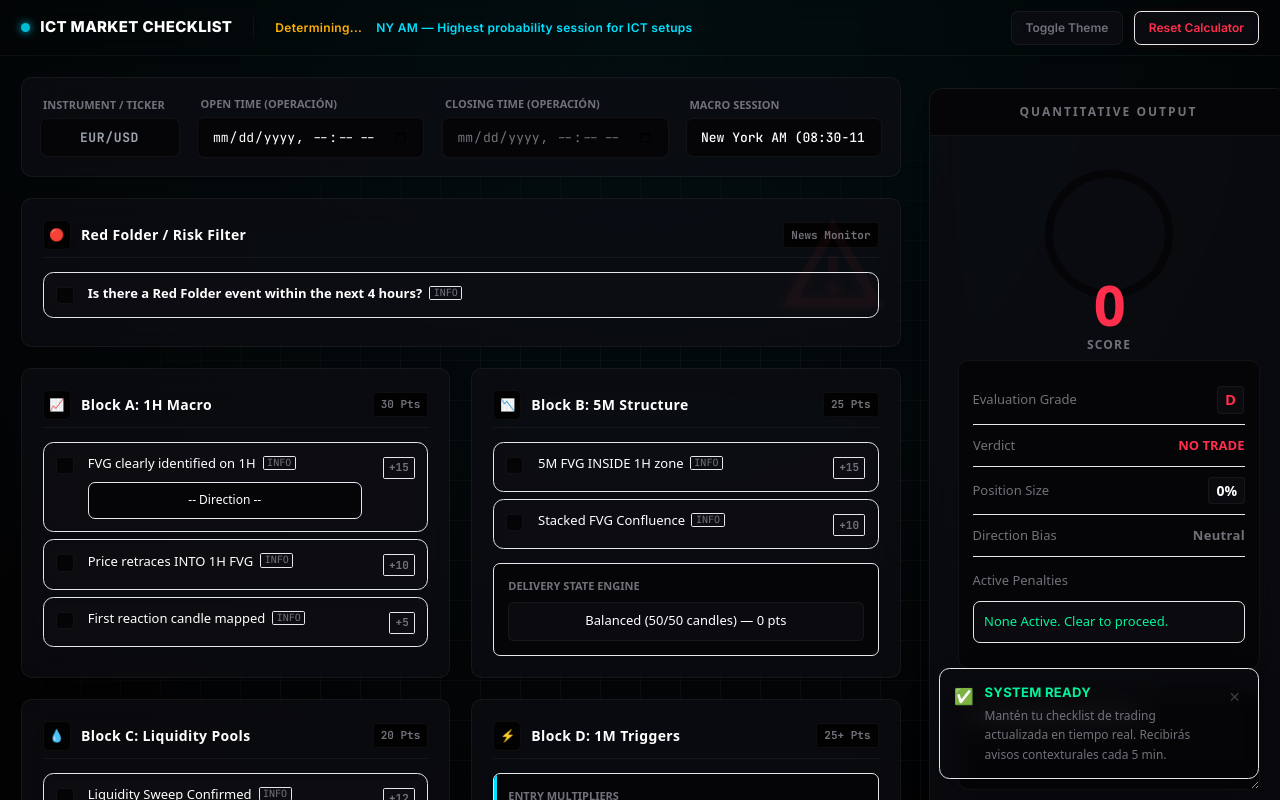
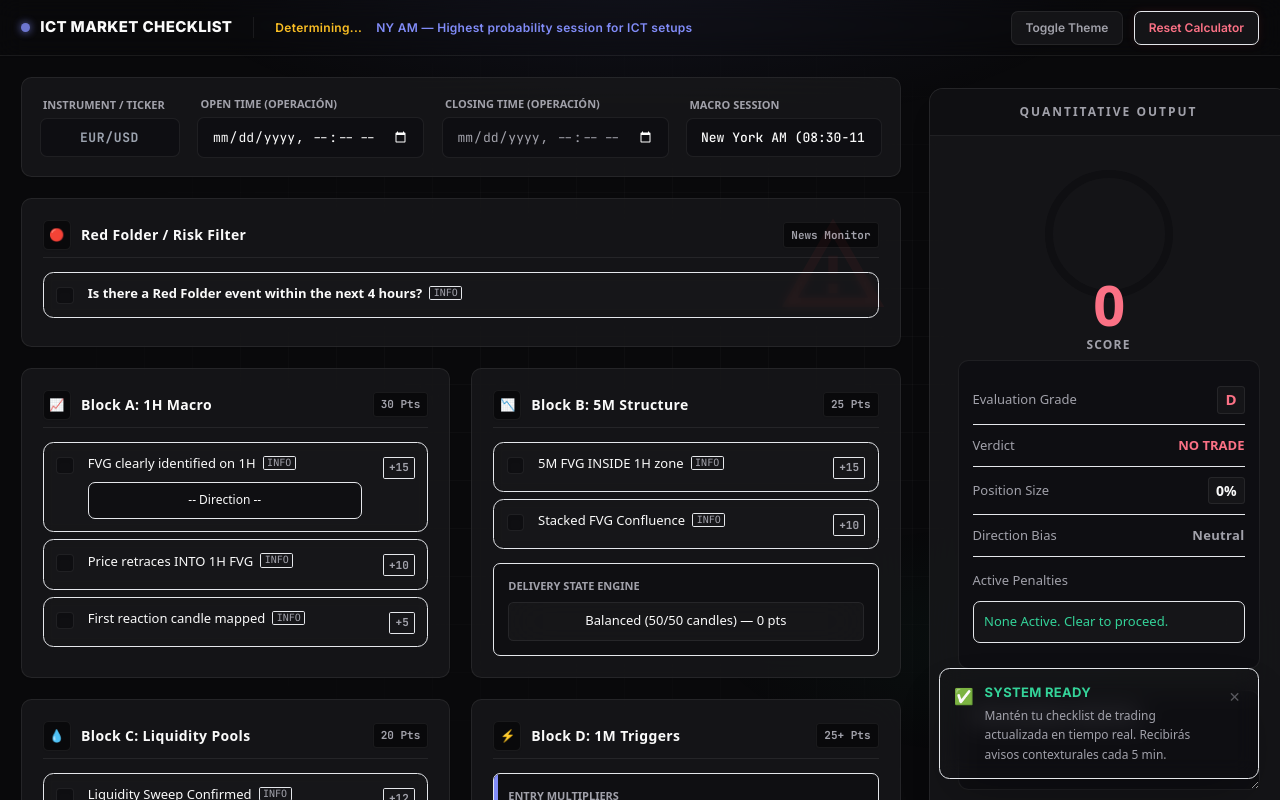
Before and after one commit to Noobiez16/ICT-Market, a Next.js app: page / in a window 1280 px wide. Shown: the top 800 px of the page. Built offline with nearby package versions, Linux system fonts and the light colour scheme.

Commit message:
Fix PDF print generation producing a black void, enforce strict Light Theme paper colors

```diff
--- a/src/app/globals.css
+++ b/src/app/globals.css
@@ -1,70 +1,115 @@
+@import url('https://fonts.googleapis.com/css2?family=Inter:wght@300;400;500;600;700;800&family=JetBrains+Mono:wght@400;500;600;700&display=swap');
+
 @tailwind base;
 @tailwind components;
 @tailwind utilities;
 
 @layer base {
   :root {
-    color-scheme: light dark;
-    --bg-main: #f4f4f5;
-    --bg-card: #ffffff;
+    color-scheme: light;
+    /* ── Backgrounds ── */
+    --bg-main:   #f5f5f6;
+    --bg-card:   #ffffff;
+    --input-bg:  #fafafa;
+    --item-hover:#f2f2f3;
+
+    /* ── Borders ── */
     --border-subtle: #e4e4e7;
-    --text-primary: #09090b;
+
+    /* ── Text ── */
+    --text-primary:   #18181b;
     --text-secondary: #71717a;
-    --bullish: #10b981;
-    --bearish: #ef4444;
-    --warning: #f59e0b;
-    --accent: #3b82f6;
-    --input-bg: #fafafa;
-    --item-hover: #f4f4f5;
+
+    /* ── Semantic (desaturated, elegant) ── */
+    --bullish: #059669;   /* Emerald-600 — cool, professional green  */
+    --bearish: #e11d48;   /* Rose-600    — terracotta red, non-casino */
+    --warning: #d97706;   /* Amber-600   — warm amber, subdued        */
+    --accent:  #6366f1;   /* Indigo-500  — premium brand colour       */
+
+    /* ── Glow helpers ── */
+    --bullish-glow: rgba(5,  150, 105, 0.18);
+    --bearish-glow: rgba(225, 29,  72,  0.18);
+    --accent-glow:  rgba(99, 102, 241, 0.20);
   }
 
   .dark {
-    /* Hyper-futuristic Trading / Web3 DEX Theme */
-    --bg-main: #020203; /* Deepest void black */
-    --bg-card: rgba(14, 14, 20, 0.65); /* Translucent glass */
-    --border-subtle: rgba(255, 255, 255, 0.05); /* Faint structural borders */
-    --text-primary: #ffffff; /* Pure white */
-    --text-secondary: #71717a; /* Zink 500 for high contrast tech look */
-    --bullish: #00F59B; /* Cyberpunk Neon Green */
-    --bearish: #FF2E4C; /* Cyberpunk Neon Red */
-    --warning: #FFB000; /* Warning Amber */
-    --accent: #00E1FF; /* Sci-Fi Cyan/Blue */
-    --input-bg: #050508; /* Deep void for inputs to sink inward */
-    --item-hover: rgba(0, 225, 255, 0.05); /* Faint cyan hovering */
+    color-scheme: dark;
+    /* ── Backgrounds ── */
+    --bg-main:   #09090b;          /* zinc-950 */
+    --bg-card:   rgba(24,24,27,0.80);   /* zinc-900 translucent */
+    --input-bg:  rgba(15,15,18,0.90);   /* deeper sink */
+    --item-hover:rgba(39,39,42,0.70);   /* zinc-800 */
+
+    /* ── Borders ── */
+    --border-subtle: rgba(255,255,255,0.07);
+
+    /* ── Text ── */
+    --text-primary:   #fafafa;      /* zinc-50  */
+    --text-secondary: #a1a1aa;      /* zinc-400 */
+
+    /* ── Semantic ── */
+    --bullish: #34d399;   /* Emerald-400 — no neon, just clean teal   */
+    --bearish: #fb7185;   /* Rose-400    — elegant cool-rose           */
+    --warning: #fbbf24;   /* Amber-400   — gold-amber                  */
+    --accent:  #818cf8;   /* Indigo-400  — softer, premium indigo      */
+
+    /* ── Glow helpers ── */
+    --bullish-glow: rgba(52,  211, 153, 0.15);
+    --bearish-glow: rgba(251, 113, 133, 0.15);
+    --accent-glow:  rgba(129, 140, 248, 0.15);
+  }
+
+  *, *::before, *::after {
+    box-sizing: border-box;
+  }
+
+  html {
+    scroll-behavior: smooth;
   }
 
   body {
-    @apply bg-bgMain text-textPrimary font-sans antialiased relative;
+    @apply bg-bgMain text-textPrimary antialiased;
+    font-family: 'Inter', ui-sans-serif, system-ui, sans-serif;
+    position: relative;
   }
 
-  /* Glassmorphism hook for Tailwind bg-card */
-  .bg-bgCard {
-    backdrop-filter: blur(24px) saturate(150%);
-    -webkit-backdrop-filter: blur(24px) saturate(150%);
+  /* ── Subtle page-level background glow (light) ── */
+  body::before {
+    content: "";
+    position: fixed;
+    inset: 0;
+    z-index: -2;
+    pointer-events: none;
+    background:
+      radial-gradient(ellipse 80% 50% at 50% -10%, rgba(99,102,241,0.06) 0%, transparent 60%);
   }
 
-  /* Futuristic Radial & Grid background */
-  body::before {
-    content: "";
-    position: absolute;
-    inset: 0;
-    z-index: -2;
-    background: radial-gradient(circle at 50% 0%, rgba(0, 225, 255, 0.05) 0%, transparent 60%);
-    pointer-events: none;
+  /* ── Dark-mode extra depth ── */
+  .dark body::before {
+    background:
+      radial-gradient(ellipse 70% 40% at 50% -5%, rgba(129,140,248,0.08) 0%, transparent 55%),
+      radial-gradient(ellipse 50% 30% at 80% 80%,  rgba(52,211,153,0.04) 0%, transparent 50%);
   }
 
-  body::after {
+  /* ── Sub-pixel grid only in dark mode ── */
+  .dark body::after {
     content: "";
-    position: absolute;
+    position: fixed;
     inset: 0;
     z-index: -1;
     pointer-events: none;
     background-image:
-      linear-gradient(rgba(255,255,255,0.03) 1px, transparent 1px),
-      linear-gradient(90deg, rgba(255,255,255,0.03) 1px, transparent 1px);
-    background-size: 40px 40px;
-    mask-image: radial-gradient(ellipse at center, black 40%, transparent 80%);
-    -webkit-mask-image: radial-gradient(ellipse at center, black 40%, transparent 80%);
+      linear-gradient(rgba(255,255,255,0.025) 1px, transparent 1px),
+      linear-gradient(90deg, rgba(255,255,255,0.025) 1px, transparent 1px);
+    background-size: 48px 48px;
+    mask-image: radial-gradient(ellipse at center, black 30%, transparent 75%);
+    -webkit-mask-image: radial-gradient(ellipse at center, black 30%, transparent 75%);
+  }
+
+  /* ── Glassmorphism for cards ── */
+  .bg-bgCard {
+    backdrop-filter: blur(20px) saturate(140%);
+    -webkit-backdrop-filter: blur(20px) saturate(140%);
   }
 }
 
@@ -72,107 +117,104 @@
   .mono-text {
     font-family: 'JetBrains Mono', 'Roboto Mono', monospace;
   }
+
+  /* Glow utilities */
+  .glow-accent   { box-shadow: 0 0 24px var(--accent-glow); }
+  .glow-bullish  { box-shadow: 0 0 20px var(--bullish-glow); }
+  .glow-bearish  { box-shadow: 0 0 20px var(--bearish-glow); }
+  .text-glow-accent  { text-shadow: 0 0 18px var(--accent-glow); }
+  .text-glow-score   { text-shadow: 0 0 28px currentColor; }
 }
 
-/* Custom Scrollbar for Terminal aesthetic */
-::-webkit-scrollbar {
-  width: 8px;
-  height: 8px;
-}
+/* ── Custom Scrollbar ── */
+::-webkit-scrollbar        { width: 6px; height: 6px; }
+::-webkit-scrollbar-track  { background: transparent; }
+::-webkit-scrollbar-thumb  { background: var(--border-subtle); border-radius: 9999px; }
+::-webkit-scrollbar-thumb:hover { background: var(--text-secondary); }
 
-::-webkit-scrollbar-track {
-  background: var(--bg-main);
-}
+/* ═══════════════════════════════════════════
+   PRINT / PDF MEDIA OPTIMISATION
+   ═══════════════════════════════════════════ */
+@media print {
+  @page { margin: 1cm; }
 
-::-webkit-scrollbar-thumb {
-  background: var(--border-subtle);
-  border-radius: 4px;
-}
-
-::-webkit-scrollbar-thumb:hover {
-  background: var(--text-secondary);
-}
-
-/* ========================================= */
-/* PRINT MEDIA OPTIMIZATION (PDF EXPORT FIX) */
-/* ========================================= */
-@media print {
-  @page {
-    margin: 1.5cm;
+  /* Enforce Light Theme for PDF Export to prevent black void */
+  :root, .dark {
+    --bg-main: #ffffff !important;
+    --bg-card: #ffffff !important;
+    --text-primary: #000000 !important;
+    --text-secondary: #333333 !important;
+    --border-subtle: #dbdbdb !important;
+    --input-bg: #f5f5f5 !important;
   }
 
   body {
-    background-image: none !important;
-    background-color: var(--bg-main) !important;
-    print-color-adjust: exact !important;
-    -webkit-print-color-adjust: exact !important;
+    background-color: #ffffff !important;
+    color: #000000 !important;
   }
 
-  body::before {
-    display: none !important;
+  * {
+    -webkit-print-color-adjust: exact !important;
+    print-color-adjust: exact !important;
+    color-adjust: exact !important;
   }
 
-  /* Destroy all complex Flex/Grid layouts at the root to prevent Chrome rendering blank 1st pages */
-  html, body, #__next, body > div, .min-h-screen, .flex-col {
+  body::before, body::after { display: none !important; }
+
+  /* Gentle layout reset without destroying inner flex structures */
+  html, body, #__next, .min-h-screen {
     display: block !important;
     min-height: auto !important;
     height: auto !important;
   }
 
-  /* Un-stick the navbar */
   nav {
-    position: static !important;
-    page-break-after: avoid !important;
-    break-after: avoid !important;
-    margin-bottom: 20px !important;
+    display: none !important;
   }
 
+  /* Make main block fill the page */
   main {
     display: block !important;
     width: 100% !important;
-    max-width: none !important;
+    max-width: 100% !important;
     padding: 0 !important;
     margin: 0 !important;
   }
 
-  main > div {
-    display: block !important;
-    width: 100% !important;
-  }
-
-  aside {
-    position: static !important;
-    display: block !important;
-    width: 100% !important;
-    margin-top: 2rem !important;
-    page-break-before: auto !important;
-    break-before: auto !important;
-  }
-
-  /* Convert all grids to blocks so they stack purely downwards */
+  /* Top-level grid columns reset to stacked blocks */
   .grid {
     display: block !important;
   }
 
-  /* Stop cards from splitting natively using page-break standard */
+  main > div, main > aside {
+    display: block !important;
+    width: 100% !important;
+    margin-bottom: 2rem !important;
+    page-break-inside: auto !important;
+    break-inside: auto !important;
+  }
+
   .bg-bgCard {
     display: block !important;
-    break-inside: avoid !important;
-    page-break-inside: avoid !important;
-    -webkit-column-break-inside: avoid !important;
+    width: 100% !important;
     margin-bottom: 24px !important;
-    width: 100% !important;
+    border: 1px solid #e5e5e5 !important; /* Force a clear border on paper */
+    box-shadow: none !important;
+    backdrop-filter: none !important;
   }
 
-  /* Remove any Tailwind gap trickery in print to let standard margins work */
-  .gap-6, .gap-8 {
-    gap: 0 !important;
+  /* Force override any block-breaking classes */
+  .print\:break-inside-avoid {
+    page-break-inside: avoid !important;
+    break-inside: avoid !important;
   }
 
-  /* Make sure textareas don't spawn scrollbars and fit on PDF */
+  .gap-6, .gap-8 { gap: 0 !important; }
+
   textarea {
     overflow: hidden !important;
     min-height: 80px !important;
     height: auto !important;
+    border: 1px solid #ccc !important;
   }
 }
```
